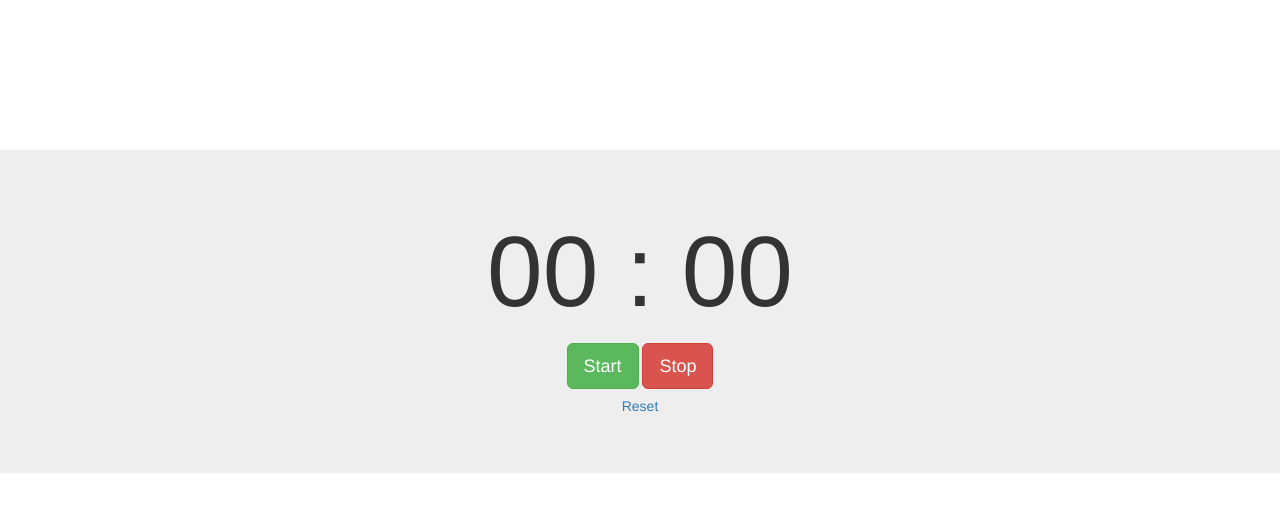
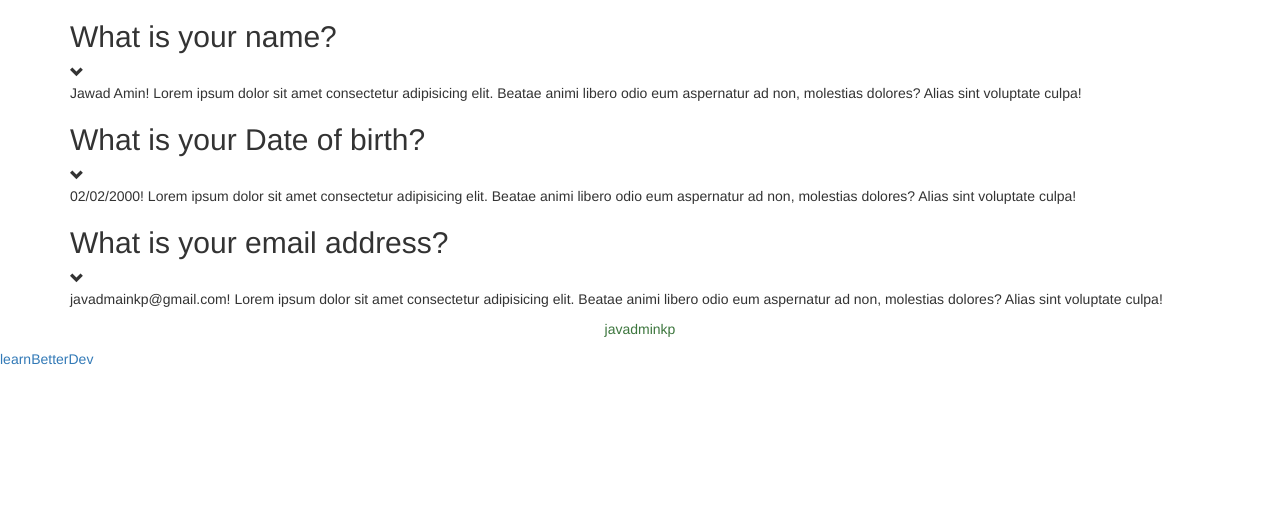
Before and after one commit to jawadaminkp/stop_watch_js, a plain HTML site: page index.html in a window 1280 px wide. Drawn offline with nearby package versions, Linux system fonts and the light colour scheme.

Commit message:
Update index.html

```diff
--- a/index.html
+++ b/index.html
@@ -4,69 +4,66 @@
     <meta charset="UTF-8">
     <meta http-equiv="X-UA-Compatible" content="IE=edge">
     <meta name="viewport" content="width=device-width, initial-scale=1.0">
+    <link rel="stylesheet" href="style.css">
     <link rel="stylesheet" href="https://maxcdn.bootstrapcdn.com/bootstrap/3.4.1/css/bootstrap.min.css">
-    <title>Stop Watch</title>
+    <title>Accordion</title>
 
-    <style>
-
-         body { padding-top: 150px;}
-
-        .jumbotron { padding: 50px;}
-        .timer { font-size: 100px;}
-
-
-
-
-        @media screen and (max-width: 510px) {
-        .timer { font-size: 50px;}
-        .startBtn, .stopBtn, .resetBtn {display: block; margin: auto; width: 70%;}
-
-
-        }
-
-        @media screen and (max-width: 354px) {
-        .timer { font-size: 30px;}
-}
-
-
-
-
-
-    </style>
 
 </head>
 <body>
 
-    <div class="jumbotron text-center">
+    <div class="container">
+        <div class="accordion">
+            <ul class="list-unstyled">
+                <li class="open">
+                    <div class="question">
+                        <h2>What is your name?</h2>
+                        <span class="glyphicon glyphicon-chevron-down"></span>
+                    </div>
+                    <div class="answer">
+                        <p>
+                        Jawad Amin! Lorem ipsum dolor sit amet consectetur adipisicing elit.
+                         Beatae animi libero odio eum aspernatur ad non, molestias dolores?
+                         Alias sint voluptate culpa!
+                        </p>
+                    </div>
+                </li>
 
-        <!-- timer -->
-        <div class="timer">
-            <span class="minutes">
-                00
-            </span> :
-            <span class="seconds">
-                00
-            </span>
+                <li>
+                    <div class="question">
+                        <h2>What is your Date of birth?</h2>
+                        <span class="glyphicon glyphicon-chevron-down"></span>
+                    </div>
+                    <div class="answer">
+                        <p>
+                            02/02/2000! Lorem ipsum dolor sit amet consectetur adipisicing elit.
+                            Beatae animi libero odio eum aspernatur ad non, molestias dolores?
+                            Alias sint voluptate culpa!
+                        </p>
+                    </div>
+                </li>
+
+                <li>
+                    <div class="question">
+                        <h2>What is your email address?</h2>
+                        <span class="glyphicon glyphicon-chevron-down"></span>
+                    </div>
+                    <div class="answer">
+                        <p>
+                            javadmainkp@gmail.com! Lorem ipsum dolor sit amet consectetur adipisicing elit.
+                            Beatae animi libero odio eum aspernatur ad non, molestias dolores?
+                            Alias sint voluptate culpa!
+                        </p>
+                    </div>
+                </li>
+            </ul>
         </div>
-
-        <!-- timer's buttons -->
-        <div class="timer-buttons">
-            <button class="btn btn-lg btn-success startBtn" data-action='start'>
-                Start
-            </button>
-            <button class="btn btn-lg btn-danger stopBtn" data-action='stop'>
-                Stop
-            </button>
-            <button class="btn btn-link btn-block resetBtn" data-action='reset'>
-                Reset
-            </button>
-        </div>
-
     </div>
 
+    <p class="text-success text-center">javadminkp</p>
+    <a href="https://learn.better.dev/">learnBetterDev</a>
 
-
-    <script src="stopWatchLogic.js"> </script>
+    <script src="logic.js"> </script>
 
 </body>
 </html>
```
